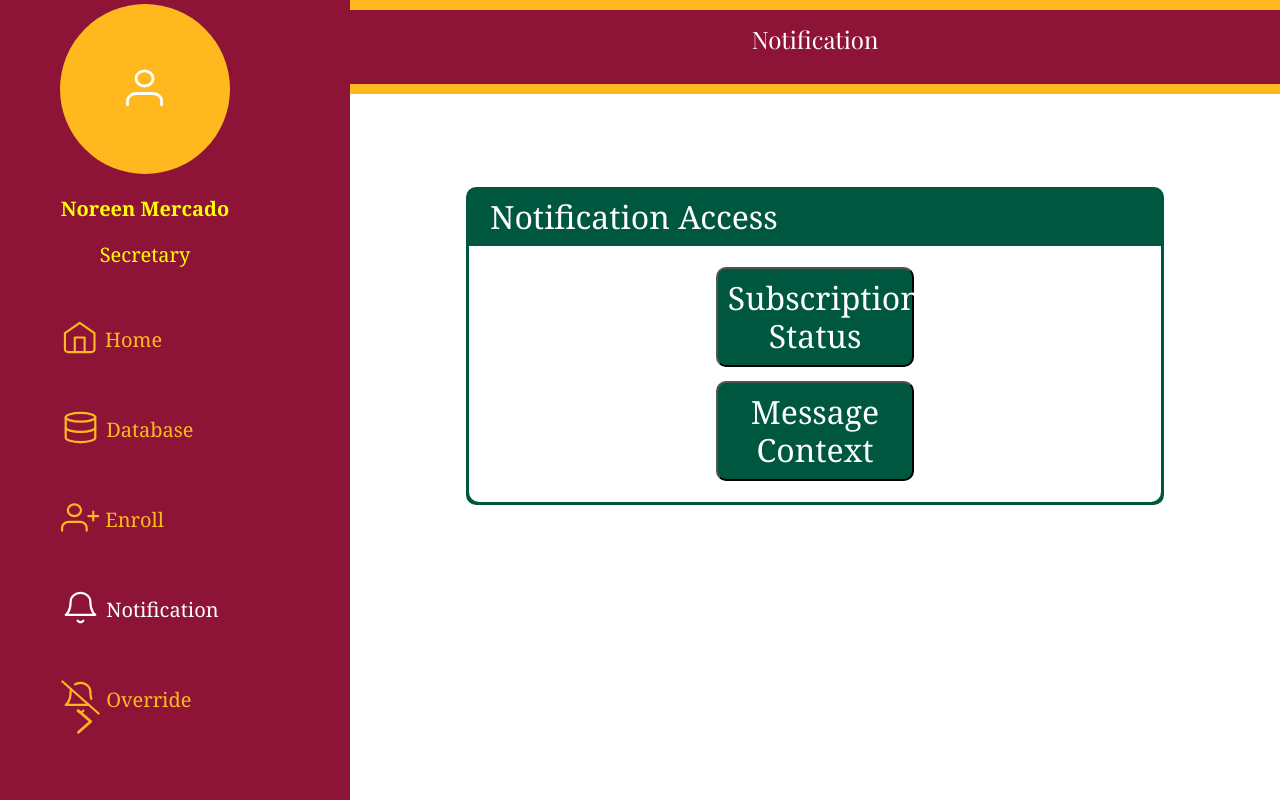
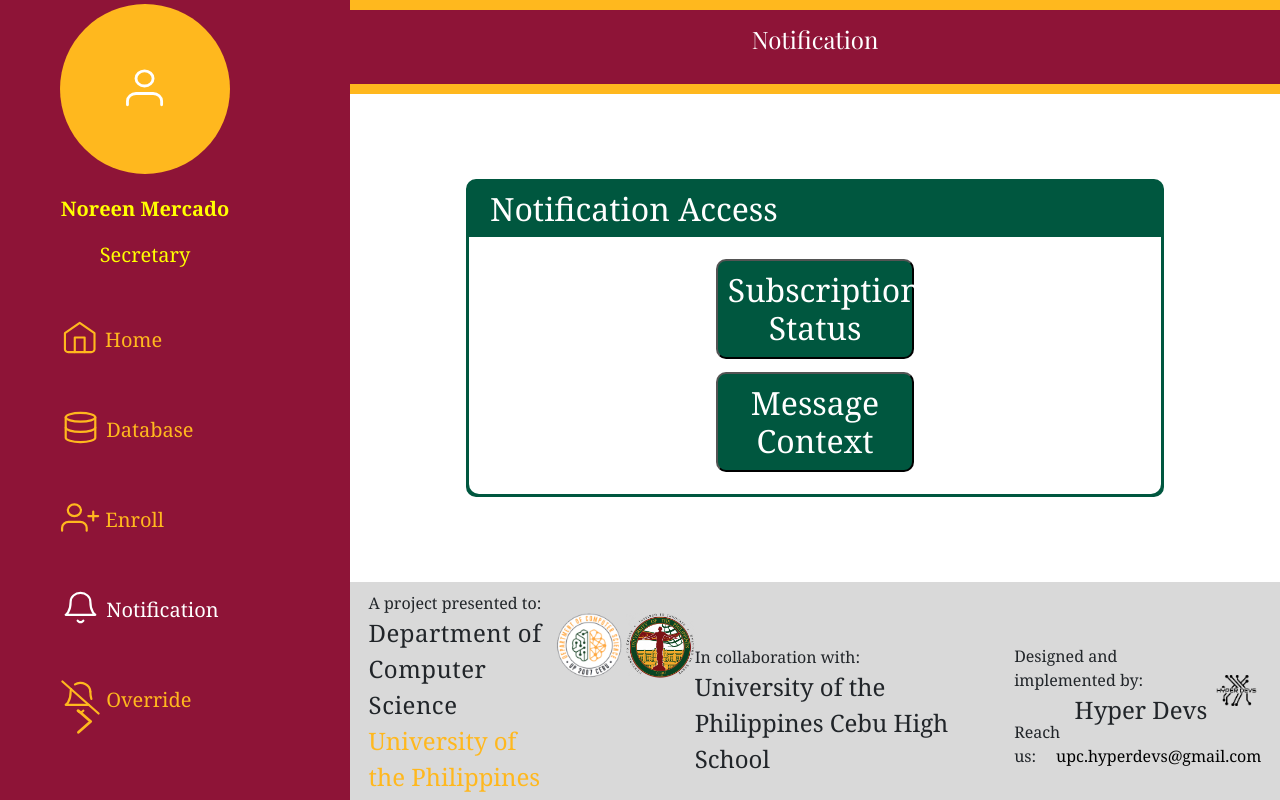
Before and after one commit to Hyper-Devs/Hyper-Devs, a React (Create React App) app in the folder client/: page /notification in a window 1280 px wide. Shown: the top 800 px of the page. Built offline with nearby package versions, Linux system fonts and the light colour scheme.

Commit message:
updated correct position for the footer

```diff
--- a/client/src/Components/Dashboard/Box.css
+++ b/client/src/Components/Dashboard/Box.css
@@ -6,8 +6,8 @@
     align-items: center;
     line-height: 39px;
     flex-direction: column;
-    padding-top: 7.5%;
-    padding-bottom: 7.5%;
+    padding-top: 8.2%;
+    padding-bottom: 8.2%;
 }
 
 .rectangle{
--- a/client/src/Components/Notification/notificationBox.css
+++ b/client/src/Components/Notification/notificationBox.css
@@ -3,7 +3,8 @@
   display: flex;
   flex-direction: column;
   align-items: center;
-  padding-top: 10%;
+  padding-top: 9.1%;
+  padding-bottom: 9.1%;
 }
 
 .notifBox .notif-rectangle {
--- a/client/src/Pages/Dashboard/Dashboard.jsx
+++ b/client/src/Pages/Dashboard/Dashboard.jsx
@@ -27,9 +27,9 @@ function Dashboard() {
         <Header />
         <PageTitle pageName={"Dashboard"}/>
         <Box />
+        <Footer />
       </div>
       </div>
-      <Footer />
     </div>
   );
 }
--- a/client/src/Pages/Database/Database.jsx
+++ b/client/src/Pages/Database/Database.jsx
@@ -31,9 +31,9 @@ function Database(){
                 <div className="page-title"><p>SYSTEM DATABASE</p></div>
             <DatabaseModifier/>
             <DatabaseResult/>
+            <Footer1/>
         </div>
         </div>
-        <Footer1/>
     </div>
 
 
--- a/client/src/Pages/Notification/Notification.jsx
+++ b/client/src/Pages/Notification/Notification.jsx
@@ -33,9 +33,9 @@ function Notification() {
         {active == "notifBox" && <NotificationBox onButtonClick={handleButtonClick} />}
         {active === "msgContext" && <MessageContext onButtonClick={handleButtonClick} />}
         </div>
+        <Footer />
       </div>
       </div>
-      <Footer />
     </div>
   );
 }
--- a/client/src/Pages/Overriding/Override.jsx
+++ b/client/src/Pages/Overriding/Override.jsx
@@ -23,9 +23,9 @@ function Override() {
         <div className='override-content' >
             <PageTitle pageName={"Override"}/>
             <OvrContainer/>
+            <Footer/>
         </div>
         </div>
-        <Footer/>
       </div>
     );
   }
```
